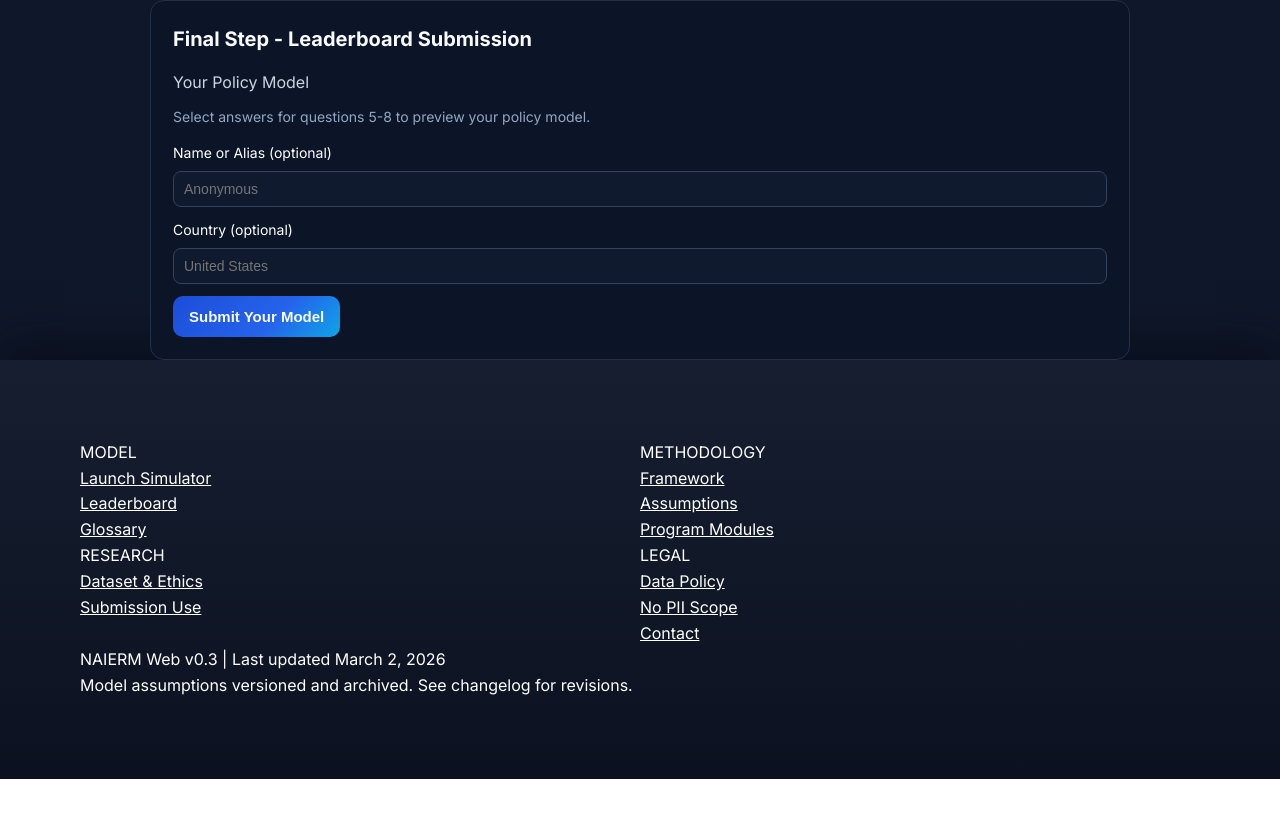
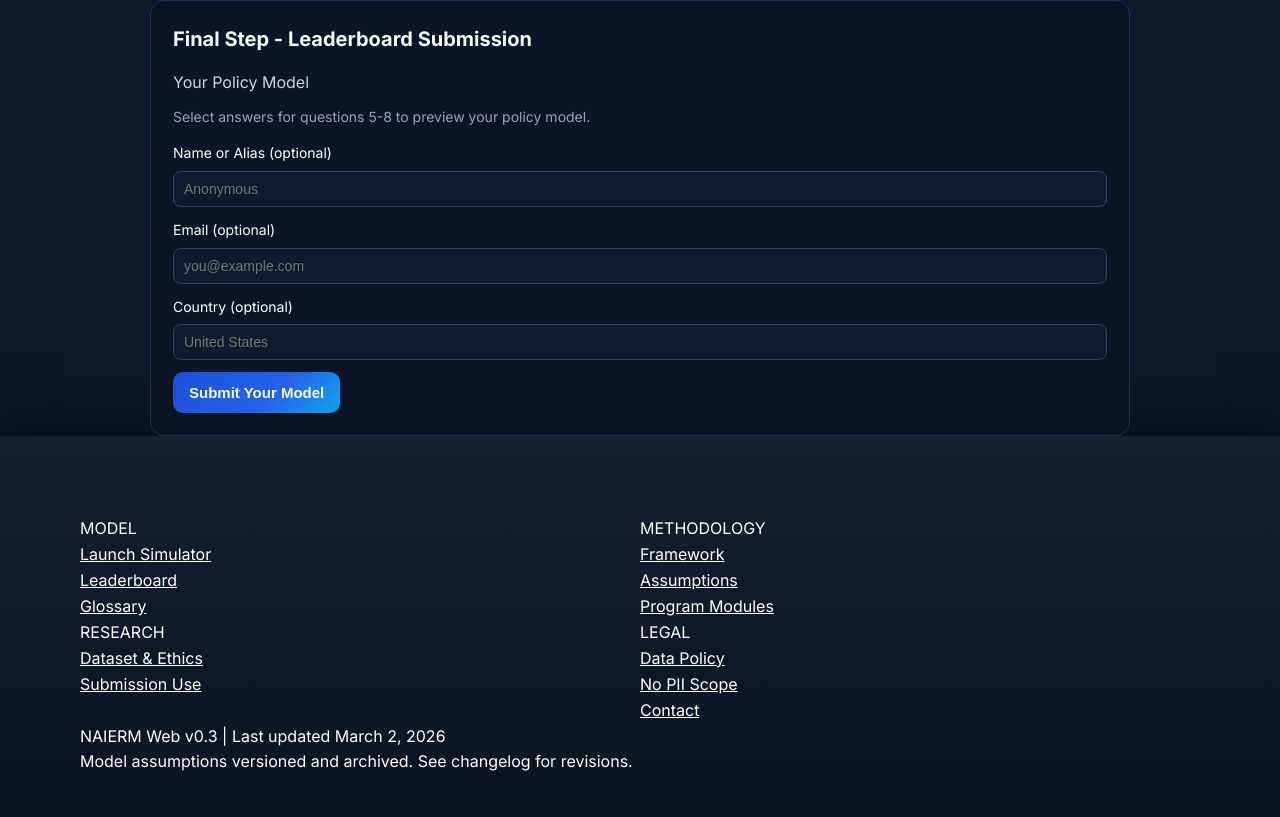
Before and after one commit to Measdani/breakout-economy-simulator, a Next.js app in the folder web/: page /survey in a window 1280 px wide. Shown: the part 3996-4813 px from the top of the page. Before the commit the page ends 4775 px from the top, so only its background shows below. Built offline with nearby package versions, Linux system fonts and the light colour scheme.

Commit message:
Adjust quick survey CTA placement and add optional survey email

```diff
--- a/web/app/actions/survey.ts
+++ b/web/app/actions/survey.ts
@@ -24,15 +24,32 @@ function sanitizeOptionalText(value: string | null | undefined, maxLen: number):
   return trimmed.slice(0, maxLen)
 }
 
+function sanitizeOptionalEmail(value: string | null | undefined): string | null {
+  const email = sanitizeOptionalText(value, 254)
+  if (!email) {
+    return null
+  }
+
+  const normalized = email.toLowerCase()
+  const emailPattern = /^[^\s@]+@[^\s@]+\.[^\s@]+$/
+  if (!emailPattern.test(normalized)) {
+    throw new Error('Please enter a valid email address or leave it blank.')
+  }
+
+  return normalized
+}
+
 export async function submitQuickSurvey(answers: QuickSurveyAnswers) {
   const supabase = createClient()
 
   const alias = sanitizeOptionalText(answers.alias, 50)
+  const email = sanitizeOptionalEmail(answers.email)
   const country = sanitizeOptionalText(answers.country, 80)
 
   const normalizedAnswers: QuickSurveyAnswers = {
     ...answers,
     alias,
+    email,
     country,
   }
 
@@ -73,7 +90,7 @@ export async function submitQuickSurvey(answers: QuickSurveyAnswers) {
     .from('submissions')
     .insert({
       name: alias || null,
-      email: null,
+      email,
       config,
       result,
       surplus_deficit: result.balance.surplusDeficit,
--- a/web/app/admin/page.tsx
+++ b/web/app/admin/page.tsx
@@ -26,6 +26,7 @@ type SurveySnapshot = {
   id: string
   createdAt: string
   alias: string
+  email: string
   country: string
   financialSecurity: string
   policyBelMonthly: string
@@ -58,6 +59,7 @@ function getQuickSurveySnapshots(submissions: any[]): SurveySnapshot[] {
       id: String(submission.id),
       createdAt: String(submission.created_at),
       alias: String(submission.name ?? responses.alias ?? 'Anonymous'),
+      email: prettySurveyValue(submission.email ?? responses.email),
       country: prettySurveyValue(responses.country),
       financialSecurity: prettySurveyValue(responses.financialSecurity),
       policyBelMonthly: belMonthly,
@@ -259,6 +261,7 @@ export default async function AdminPage() {
                   <tr>
                     <th className="px-4 py-3 text-left font-semibold text-muted">Date</th>
                     <th className="px-4 py-3 text-left font-semibold text-muted">Alias</th>
+                    <th className="px-4 py-3 text-left font-semibold text-muted">Email</th>
                     <th className="px-4 py-3 text-left font-semibold text-muted">Country</th>
                     <th className="px-4 py-3 text-left font-semibold text-muted">Financial Security</th>
                     <th className="px-4 py-3 text-left font-semibold text-muted">BEL / Month</th>
@@ -275,6 +278,7 @@ export default async function AdminPage() {
                         {new Date(snapshot.createdAt).toLocaleString()}
                       </td>
                       <td className="px-4 py-3 text-bright">{snapshot.alias}</td>
+                      <td className="px-4 py-3 text-muted">{snapshot.email}</td>
                       <td className="px-4 py-3 text-muted">{snapshot.country}</td>
                       <td className="px-4 py-3 text-muted">{snapshot.financialSecurity}</td>
                       <td className="px-4 py-3 text-muted">{snapshot.policyBelMonthly}</td>
--- a/web/app/survey/page.tsx
+++ b/web/app/survey/page.tsx
@@ -42,6 +42,7 @@ type SurveyFormState = {
   educationLevel: '' | EducationLevel
   educationAlignment: '' | EducationAlignment
   alias: string
+  email: string
   country: string
 }
 
@@ -179,6 +180,7 @@ const INITIAL_FORM: SurveyFormState = {
   educationLevel: '',
   educationAlignment: '',
   alias: '',
+  email: '',
   country: '',
 }
 
@@ -252,6 +254,7 @@ export default function SurveyPage() {
       educationLevel: 'high_school',
       educationAlignment: 'yes',
       alias: null,
+      email: null,
       country: null,
     })
   }, [
@@ -309,6 +312,7 @@ export default function SurveyPage() {
       educationLevel: form.educationLevel as EducationLevel,
       educationAlignment: form.educationAlignment as EducationAlignment,
       alias: form.alias.trim() || null,
+      email: form.email.trim() || null,
       country: form.country.trim() || null,
     }
 
@@ -318,7 +322,7 @@ export default function SurveyPage() {
       setSubmitted(true)
     } catch (submitError) {
       console.error(submitError)
-      setError('Unable to submit survey right now. Please try again.')
+      setError(submitError instanceof Error ? submitError.message : 'Unable to submit survey right now. Please try again.')
     } finally {
       setIsSubmitting(false)
     }
@@ -550,6 +554,16 @@ export default function SurveyPage() {
                 />
               </label>
               <label>
+                Email (optional)
+                <input
+                  type="email"
+                  maxLength={254}
+                  value={form.email}
+                  onChange={(event) => setForm((prev) => ({ ...prev, email: event.target.value }))}
+                  placeholder="you@example.com"
+                />
+              </label>
+              <label>
                 Country (optional)
                 <input
                   type="text"
--- a/web/lib/quickSurvey.ts
+++ b/web/lib/quickSurvey.ts
@@ -117,6 +117,7 @@ export interface QuickSurveyAnswers {
   educationLevel: EducationLevel
   educationAlignment: EducationAlignment
   alias: string | null
+  email: string | null
   country: string | null
 }
 
@@ -403,6 +404,7 @@ export function toSurveyResponseRecord(answers: QuickSurveyAnswers): Record<stri
     educationLevel: answers.educationLevel,
     educationAlignment: answers.educationAlignment,
     alias: answers.alias,
+    email: answers.email,
     country: answers.country,
   }
 }
```
Also changed, not shown: web/app/home.css (+7 -0 lines).
